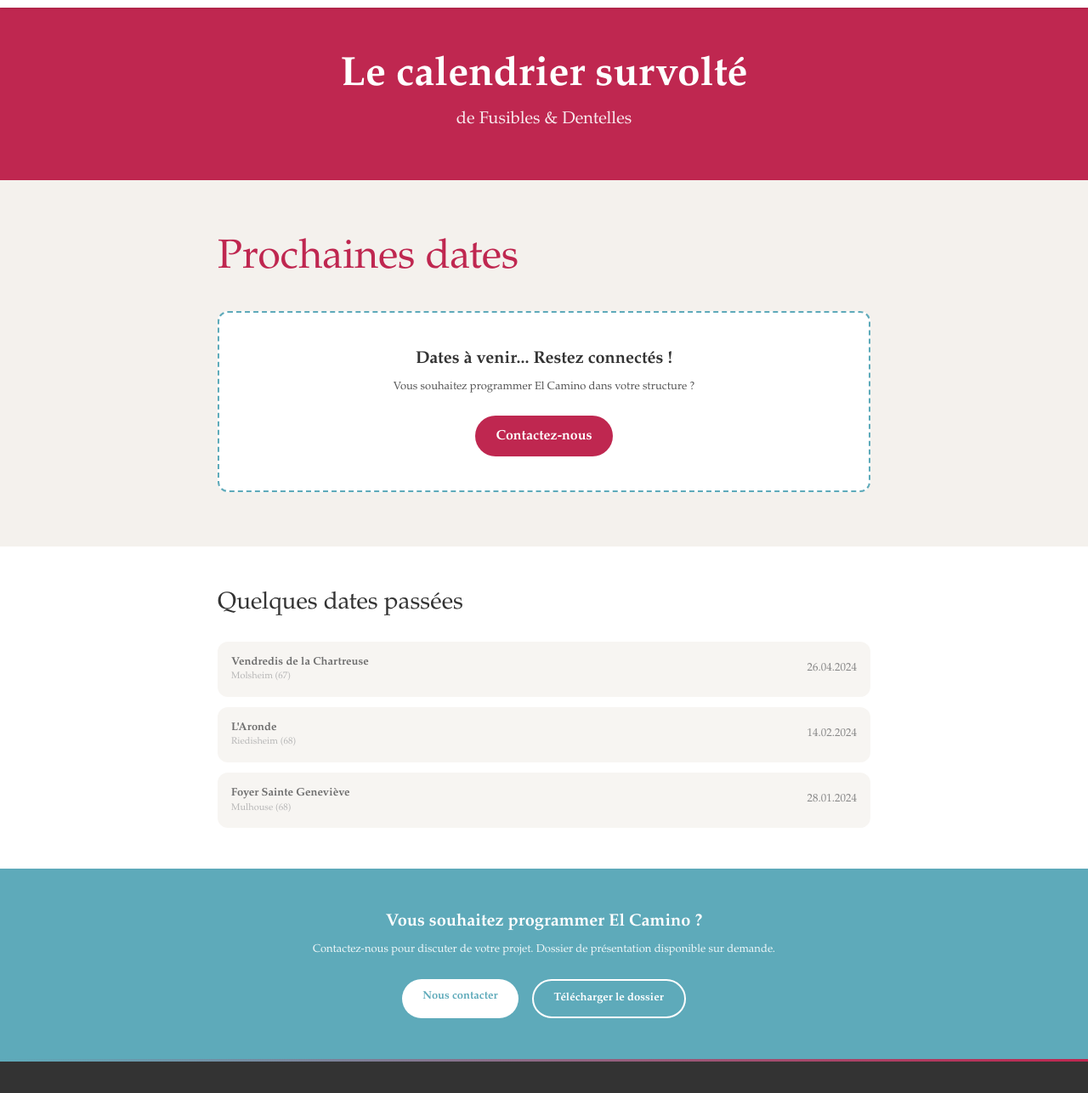
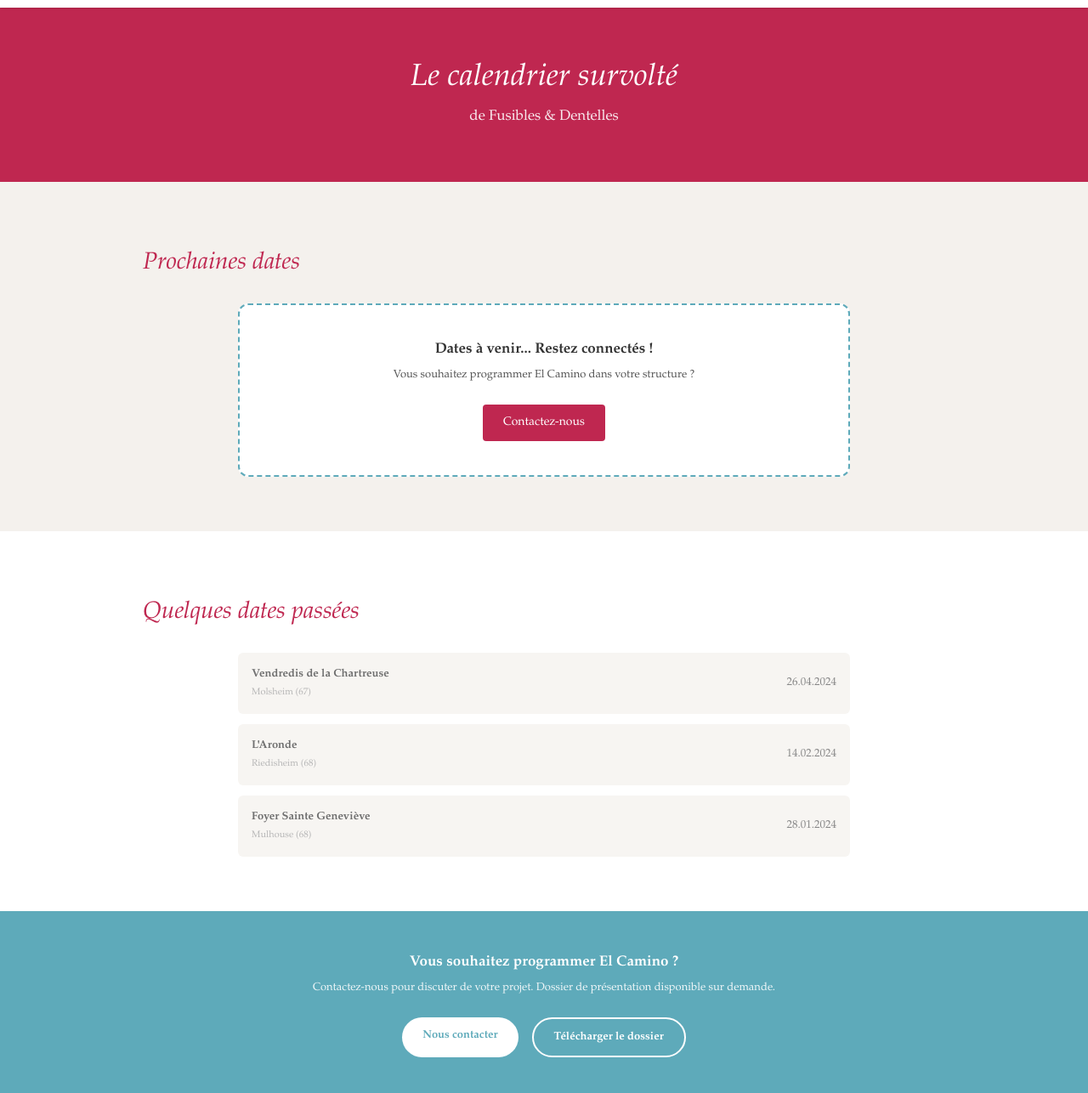
Before and after one commit to hugomiralles-manta/el-camino-site, an Astro site: page /el-camino-site/calendrier in a window 1280 px wide. Shown: the part 66-1352 px from the top of the page at 85% size. Built offline with nearby package versions, Linux system fonts and the light colour scheme; Astro itself is replaced by a stand-in of ours.

Commit message:
refactor(calendrier): migrate to design system (Phase 9 step 6.2)
Migrate calendrier.astro to use DRY architecture:
- PageSection wrappers for upcoming/past dates sections
- Button primitive for main CTA
- All inline Tailwind classes replaced by tokens-driven scoped styles
- Compact hero kept as page-specific class (no PageHero reuse
  since this is a title band, not a feature hero)

Past dates kept inline for now (3 entries, will move to
src/content/ when list grows). Content unchanged.

```diff
--- a/src/pages/calendrier.astro
+++ b/src/pages/calendrier.astro
@@ -2,9 +2,13 @@
 import BaseLayout from '../layouts/BaseLayout.astro';
 import Header from '../components/Header.astro';
 import Footer from '../components/Footer.astro';
+import PageSection from '../components/layout/PageSection.astro';
+import Button from '../components/ui/Button.astro';
 
 const base = import.meta.env.BASE_URL;
 
+// Past dates — static data, could be moved to src/content/ in a future iteration
+// when more dates accumulate. Kept inline for now as it's a small array.
 const datesPassees = [
   { date: '26.04.2024', lieu: 'Vendredis de la Chartreuse', ville: 'Molsheim (67)' },
   { date: '14.02.2024', lieu: "L'Aronde", ville: 'Riedisheim (68)' },
@@ -18,86 +22,57 @@ const datesPassees = [
 >
   <Header />
 
-  <!-- Hero -->
-  <section class="py-14 px-4 text-white text-center" style="background-color: var(--color-primary);">
-    <div class="max-w-2xl mx-auto">
-      <h1 class="text-4xl md:text-5xl font-bold mb-3" style="font-family: var(--font-heading);">
-        Le calendrier survolté
-      </h1>
-      <p class="text-lg opacity-90">de Fusibles & Dentelles</p>
+  <!-- Hero compact -->
+  <section class="page-hero-compact">
+    <div class="page-hero-compact__inner">
+      <h1 class="page-hero-compact__title">Le calendrier survolté</h1>
+      <p class="page-hero-compact__subtitle">de Fusibles & Dentelles</p>
     </div>
   </section>
 
   <!-- Prochaines dates -->
-  <section class="py-16 px-4" style="background-color: var(--color-bg-warm);">
-    <div class="max-w-3xl mx-auto">
-      <h2 class="text-2xl md:text-3xl mb-8" style="font-family: var(--font-heading); color: var(--color-primary);">
-        Prochaines dates
-      </h2>
-
-      <div
-        class="rounded-xl border-2 border-dashed p-10 text-center"
-        style="border-color: var(--color-secondary); background-color: white;"
-      >
-        <p class="font-semibold text-lg mb-2" style="font-family: var(--font-heading); color: var(--color-text);">
-          Dates à venir... Restez connectés !
-        </p>
-        <p class="text-sm mb-6" style="color: var(--color-text-light);">
-          Vous souhaitez programmer El Camino dans votre structure ?
-        </p>
-        <a
-          href={`${base}contact`}
-          class="inline-block px-6 py-3 rounded-full font-semibold text-white transition-all hover:scale-105"
-          style="background-color: var(--color-primary);"
-        >
-          Contactez-nous
-        </a>
-      </div>
+  <PageSection title="Prochaines dates" background="warm">
+    <div class="upcoming-dates">
+      <p class="upcoming-dates__headline">Dates à venir... Restez connectés !</p>
+      <p class="upcoming-dates__subtext">
+        Vous souhaitez programmer El Camino dans votre structure ?
+      </p>
+      <Button href={`${base}contact`} variant="primary">
+        Contactez-nous
+      </Button>
     </div>
-  </section>
+  </PageSection>
 
   <!-- Dates passées -->
-  <section class="py-12 px-4 bg-white">
-    <div class="max-w-3xl mx-auto">
-      <h2 class="text-xl mb-6" style="font-family: var(--font-heading); color: var(--color-text);">
-        Quelques dates passées
-      </h2>
-      <div class="space-y-3">
-        {datesPassees.map(({ date, lieu, ville }) => (
-          <div
-            class="flex items-center justify-between p-4 rounded-lg opacity-70"
-            style="background-color: var(--color-bg-warm);"
-          >
-            <div>
-              <p class="font-semibold text-sm" style="color: var(--color-text);">{lieu}</p>
-              <p class="text-xs" style="color: var(--color-text-muted);">{ville}</p>
-            </div>
-            <p class="text-sm tabular-nums" style="color: var(--color-text-light);">{date}</p>
+  <PageSection title="Quelques dates passées" background="white">
+    <ul class="past-dates">
+      {datesPassees.map(({ date, lieu, ville }) => (
+        <li class="past-dates__item">
+          <div class="past-dates__info">
+            <p class="past-dates__venue">{lieu}</p>
+            <p class="past-dates__city">{ville}</p>
           </div>
-        ))}
-      </div>
-    </div>
-  </section>
+          <p class="past-dates__date">{date}</p>
+        </li>
+      ))}
+    </ul>
+  </PageSection>
 
   <!-- CTA programmateur -->
-  <section class="py-12 px-4 text-center" style="background-color: var(--color-secondary);">
-    <div class="max-w-2xl mx-auto text-white">
-      <p class="font-semibold text-lg mb-2">Vous souhaitez programmer El Camino ?</p>
-      <p class="opacity-90 mb-6 text-sm">
+  <section class="programmer-cta">
+    <div class="programmer-cta__inner">
+      <p class="programmer-cta__headline">Vous souhaitez programmer El Camino ?</p>
+      <p class="programmer-cta__text">
         Contactez-nous pour discuter de votre projet. Dossier de présentation disponible sur demande.
       </p>
-      <div class="flex flex-wrap justify-center gap-4">
-        <a
-          href={`${base}contact`}
-          class="px-6 py-3 rounded-full bg-white font-semibold text-sm transition-all hover:scale-105"
-          style="color: var(--color-secondary);"
-        >
+      <div class="programmer-cta__buttons">
+        <a href={`${base}contact`} class="programmer-cta__btn programmer-cta__btn--solid">
           Nous contacter
         </a>
         <a
           href={`${base}documents/EL-CAMINO-Dossier.pdf`}
           download
-          class="px-6 py-3 rounded-full border-2 border-white text-white font-semibold text-sm transition-all hover:bg-white hover:text-[var(--color-secondary)]"
+          class="programmer-cta__btn programmer-cta__btn--outline"
         >
           Télécharger le dossier
         </a>
@@ -107,3 +82,154 @@ const datesPassees = [
 
   <Footer />
 </BaseLayout>
+
+<style>
+  /* ---- Hero compact ------------------------------------------------------- */
+  .page-hero-compact {
+    background-color: var(--color-primary);
+    color: #ffffff;
+    text-align: center;
+    padding: var(--space-16) var(--space-5);
+  }
+  .page-hero-compact__inner {
+    max-width: 640px;
+    margin: 0 auto;
+  }
+  .page-hero-compact__title {
+    font-family: var(--font-family);
+    font-style: italic;
+    font-weight: var(--weight-normal);
+    font-size: var(--text-2xl);
+    line-height: var(--leading-tight);
+    margin: 0 0 var(--space-3);
+  }
+  .page-hero-compact__subtitle {
+    font-family: var(--font-family);
+    font-size: var(--text-md);
+    opacity: 0.9;
+    margin: 0;
+  }
+
+  /* ---- Upcoming dates block ----------------------------------------------- */
+  .upcoming-dates {
+    background-color: var(--color-bg-white);
+    border: 2px dashed var(--color-secondary);
+    border-radius: var(--radius-lg);
+    padding: var(--space-10);
+    text-align: center;
+    max-width: 720px;
+    margin: 0 auto;
+  }
+  .upcoming-dates__headline {
+    font-family: var(--font-family);
+    font-size: var(--text-md);
+    font-weight: var(--weight-bold);
+    color: var(--color-text);
+    margin: 0 0 var(--space-2);
+  }
+  .upcoming-dates__subtext {
+    font-family: var(--font-family);
+    font-size: var(--text-sm);
+    color: var(--color-text-light);
+    margin: 0 0 var(--space-6);
+  }
+
+  /* ---- Past dates list ---------------------------------------------------- */
+  .past-dates {
+    list-style: none;
+    padding: 0;
+    margin: 0;
+    display: flex;
+    flex-direction: column;
+    gap: var(--space-3);
+    max-width: 720px;
+    margin-left: auto;
+    margin-right: auto;
+  }
+  .past-dates__item {
+    display: flex;
+    align-items: center;
+    justify-content: space-between;
+    padding: var(--space-4);
+    background-color: var(--color-bg-warm);
+    border-radius: var(--radius-md);
+    opacity: 0.7;
+    gap: var(--space-4);
+  }
+  .past-dates__venue {
+    font-family: var(--font-family);
+    font-size: var(--text-sm);
+    font-weight: var(--weight-bold);
+    color: var(--color-text);
+    margin: 0;
+  }
+  .past-dates__city {
+    font-family: var(--font-family);
+    font-size: var(--text-xs);
+    color: var(--color-text-muted);
+    margin: var(--space-1) 0 0;
+  }
+  .past-dates__date {
+    font-family: var(--font-family);
+    font-size: var(--text-sm);
+    color: var(--color-text-light);
+    margin: 0;
+    font-variant-numeric: tabular-nums;
+  }
+
+  /* ---- Programmer CTA footer band ----------------------------------------- */
+  .programmer-cta {
+    background-color: var(--color-secondary);
+    color: #ffffff;
+    text-align: center;
+    padding: var(--space-12) var(--space-5);
+  }
+  .programmer-cta__inner {
+    max-width: 640px;
+    margin: 0 auto;
+  }
+  .programmer-cta__headline {
+    font-family: var(--font-family);
+    font-size: var(--text-md);
+    font-weight: var(--weight-bold);
+    margin: 0 0 var(--space-2);
+  }
+  .programmer-cta__text {
+    font-family: var(--font-family);
+    font-size: var(--text-sm);
+    opacity: 0.9;
+    margin: 0 0 var(--space-6);
+  }
+  .programmer-cta__buttons {
+    display: flex;
+    flex-wrap: wrap;
+    justify-content: center;
+    gap: var(--space-4);
+  }
+  .programmer-cta__btn {
+    display: inline-block;
+    font-family: var(--font-family);
+    font-size: var(--text-sm);
+    font-weight: var(--weight-bold);
+    padding: var(--space-3) var(--space-6);
+    border-radius: 9999px;
+    text-decoration: none;
+    transition: background-color 0.2s, color 0.2s;
+  }
+  .programmer-cta__btn--solid {
+    background-color: #ffffff;
+    color: var(--color-secondary);
+  }
+  .programmer-cta__btn--solid:hover {
+    background-color: var(--color-bg-warm);
+  }
+  .programmer-cta__btn--outline {
+    border: 2px solid #ffffff;
+    color: #ffffff;
+    background: transparent;
+  }
+  .programmer-cta__btn--outline:hover {
+    background-color: #ffffff;
+    color: var(--color-secondary);
+  }
+</style>
```
